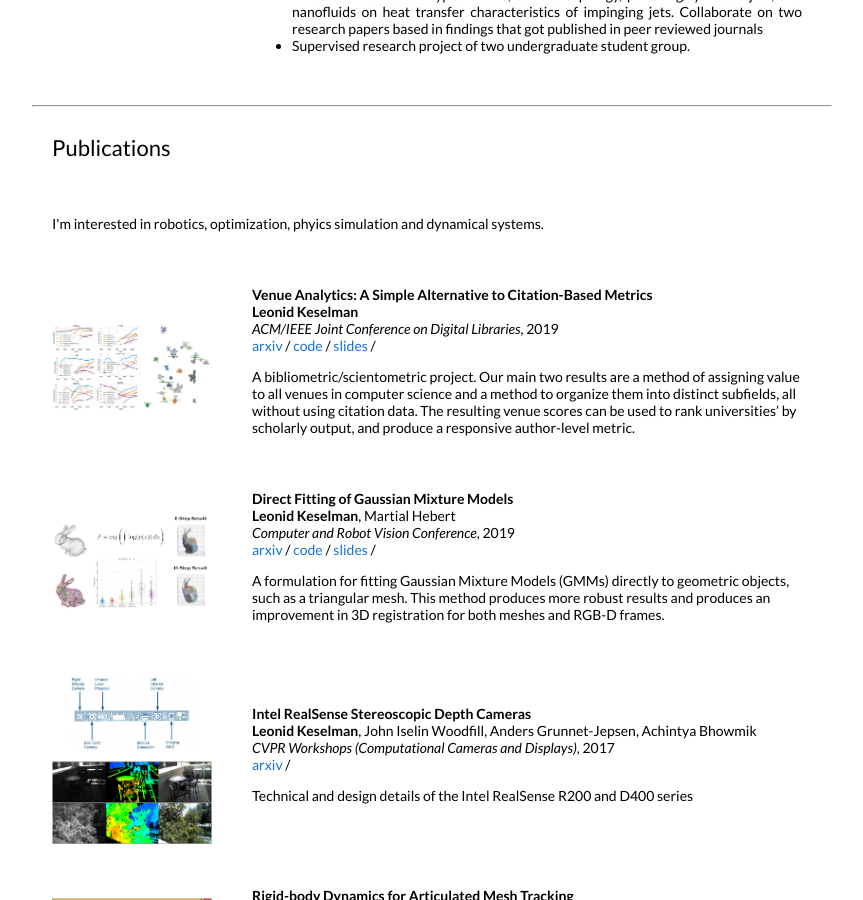
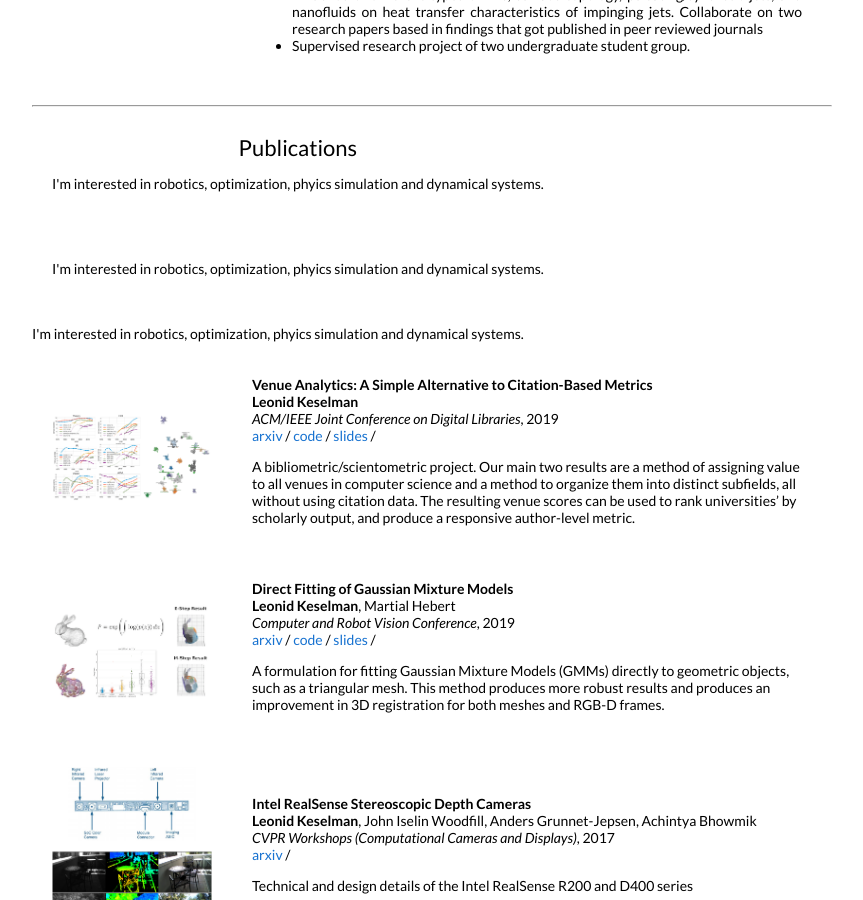
Before and after one commit to rafaymhddn/rafaymhddn.github.io, a Jekyll site: the page built from _posts/2019-06-02-venue.markdown, in a window 1280 px wide and 900 px high, scrolled down 2275 px. Shown: the whole window, without its empty margins (208-1071 px from the left). Built offline with Jekyll 4.4.1, drawn with Linux system fonts in a browser that asks for light colours.

Commit message:
publication added

```diff
--- a/_layouts/default.html
+++ b/_layouts/default.html
@@ -263,6 +263,9 @@
 <!-- Publications -->
 <button style="padding:2.5%; border:0px transparent; background-color: transparent;outline:none;"type="button" class="collapsible" data-toggle="collapse" data-target="#content-publications" id="publications">
   <h2>Publications</h2>
+  <p>
+    I'm interested in robotics, optimization, phyics simulation and dynamical systems.
+  </p>
 </button>
 <div id="content-experience" class="collapse in">
 
@@ -277,6 +280,9 @@
         </table>
 
         <table style="width:100%;border:0px;border-spacing:0px;border-collapse:separate;margin-right:auto;margin-left:auto;">
+          <p>
+            I'm interested in robotics, optimization, phyics simulation and dynamical systems.
+          </p>
           {% for post in site.posts %}
           {% for cat in post.categories %}
           {% if cat == 'research' %}
```
